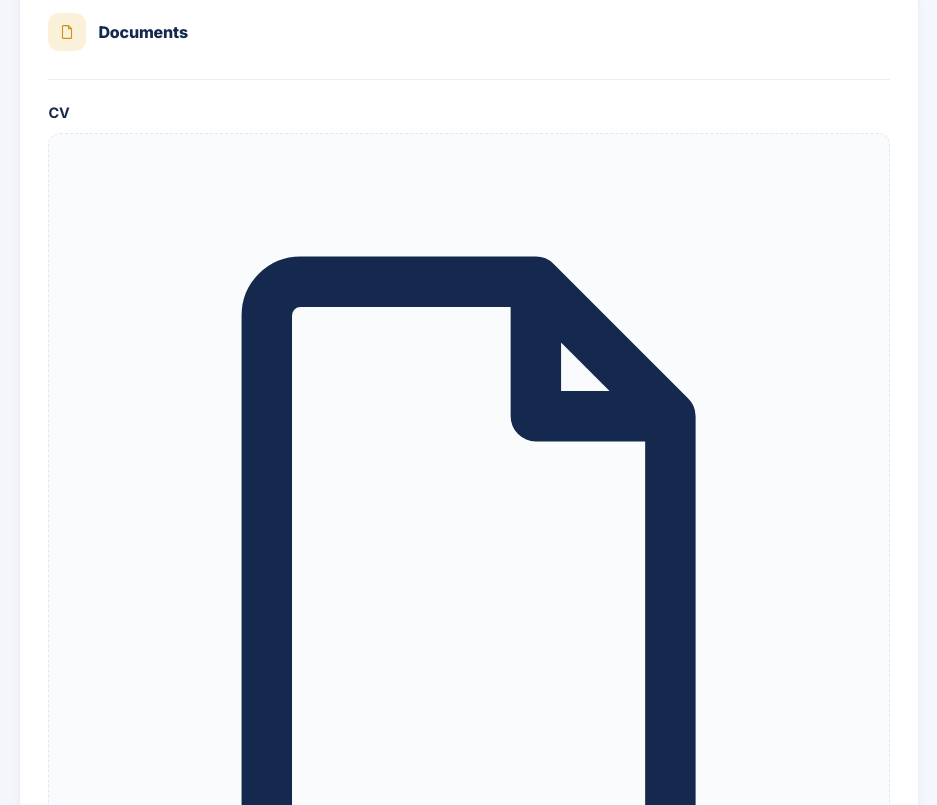
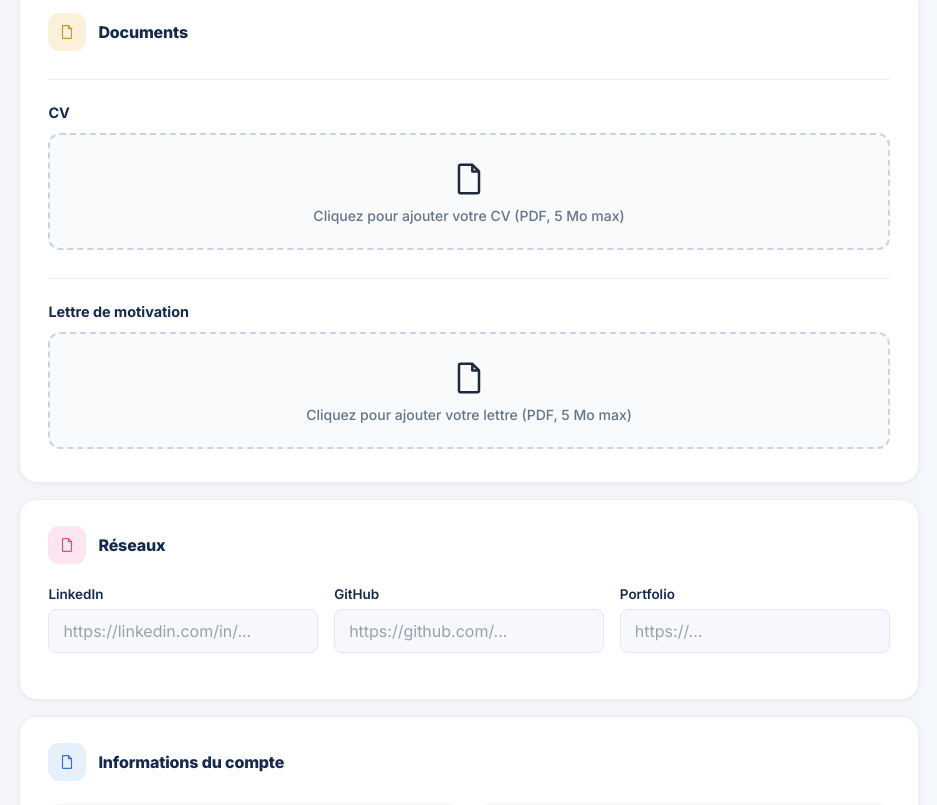
Before and after one commit to Christian190300/teranga-frontend, a React (Vite) app: page /candidat/profil in a window 1280 px wide. Shown: the part 2035-2840 px from the top of the page, without its empty margins (323-1260 px from the left). Built offline with nearby package versions, Linux system fonts and the light colour scheme; no server answers.

Commit message:
menu candidat et recruteur avant connexion

```diff
--- a/src/components/layout/Navbar.tsx
+++ b/src/components/layout/Navbar.tsx
@@ -14,7 +14,7 @@ const candidatLinks: NavLinkItem[] = [
     { to: "/candidat/offres-recommandees", label: "Recommandées pour vous" },
     { to: "/candidat/candidatures", label: "Mes candidatures" },
     { to: "/candidat/profil", label: "Mon profil" },
-    { to: "/candidat/formation", label: "Mes formation" },
+    { to: "/candidat/formation", label: "Carrière pro" },
 ];
 
 const recruteurLinks: NavLinkItem[] = [
--- a/src/pages/candidat/profilCandidatPage.css
+++ b/src/pages/candidat/profilCandidatPage.css
@@ -659,28 +659,41 @@
     border-color: #cddcf5;
 }
 
+/* Conteneur de la zone d'upload vide */
 .profil-empty-upload {
     display: flex;
+    flex-direction: column;
     align-items: center;
     justify-content: center;
-    flex-direction: column;
-    gap: 10px;
-    padding: 30px 16px;
-    border: 1.5px dashed var(--pc-border);
-    border-radius: var(--pc-radius-md);
-    background: #fafbfc;
-    text-align: center;
-    transition: border-color 0.15s ease, background 0.15s ease;
+    padding: 1.5rem 1rem;       /* Réduit la hauteur du bloc */
+    border: 2px dashed #cbd5e1;  /* Bordure pointillée discrète */
+    border-radius: 12px;
+    background-color: #f8fafc;
+    cursor: pointer;
+    transition: all 0.2s ease-in-out;
+    gap: 0.5rem;
+    width: 100%;
 }
 
 .profil-empty-upload:hover {
-    border-color: var(--pc-gold-soft);
-    background: #fdf9f0;
+    border-color: #2563eb;
+    background-color: #f0f9ff;
 }
 
+/* 🔴 LE FIX ESSENTIEL : Bloquer la taille du SVG */
+.profil-empty-upload svg {
+    width: 40px;   /* Force l'icône à une taille raisonnable */
+    height: 40px;
+    color: #1e293b;
+    flex-shrink: 0;
+}
+
+/* Texte sous l'icône */
 .profil-empty-upload__text {
-    font-size: 0.82rem;
-    color: var(--pc-text-faint);
+    font-size: 0.875rem;
+    color: #64748b;
+    font-weight: 500;
+    text-align: center;
 }
 
 /* ---------- Tags & Métadonnées ---------- */
```
